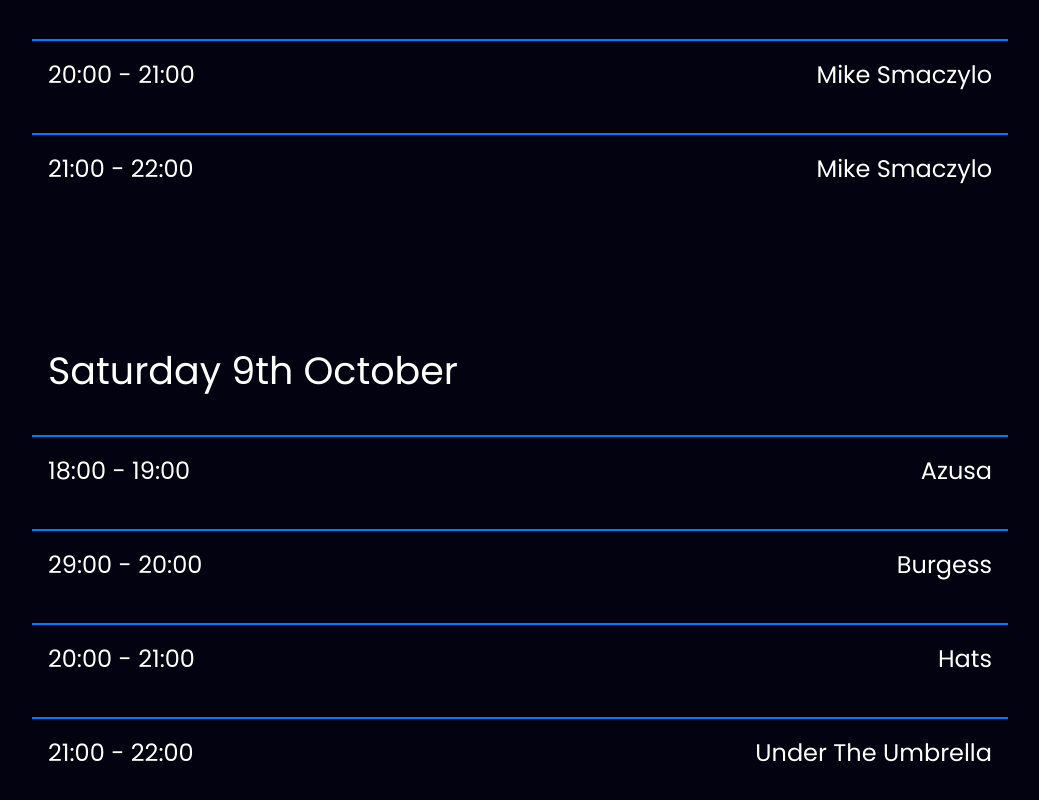
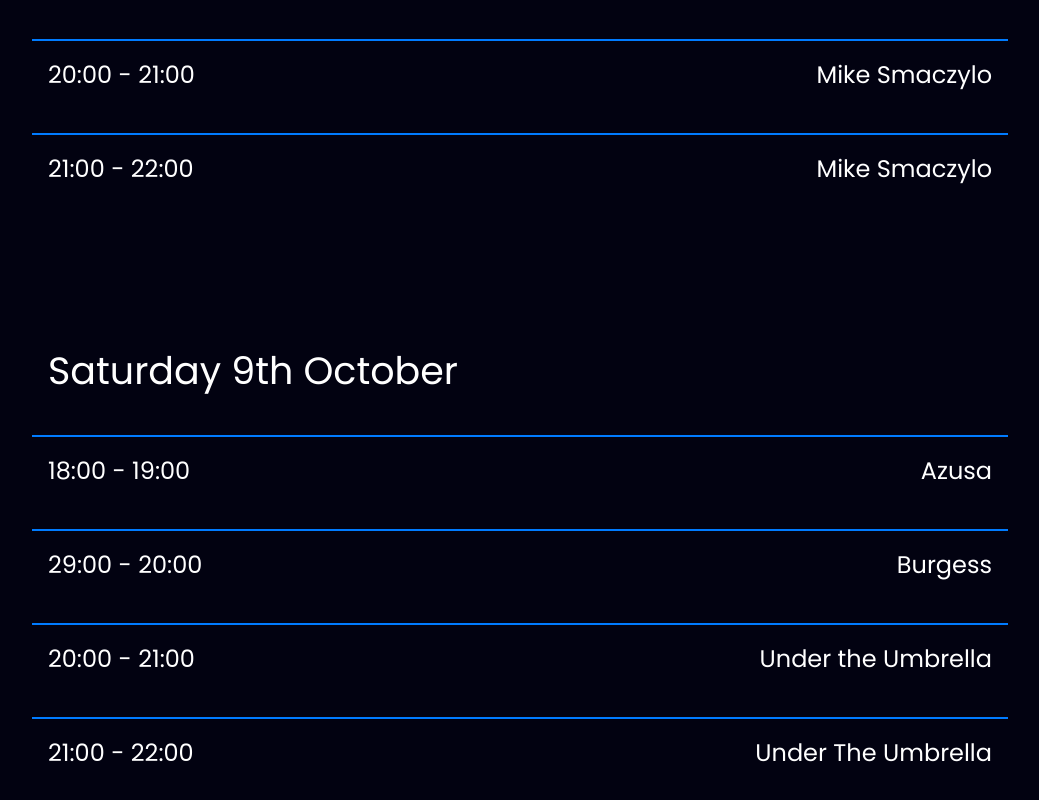
Before and after one commit to katiemhughes/radio-website, a React (Create React App) app: page /schedule in a window 1280 px wide. Shown: the part 1048-1848 px from the top of the page, without its empty margins (120-1159 px from the left). Built offline with nearby package versions, Linux system fonts and the light colour scheme.

Commit message:
schedule change

```diff
--- a/src/components/schedule/Schedule.js
+++ b/src/components/schedule/Schedule.js
@@ -65,7 +65,7 @@ const Schedule = () => {
                 />
                 <ScheduleItem
                     showTime="20:00 - 21:00"
-                    showName="Hats"
+                    showName="Under the Umbrella"
                 />
                 <ScheduleItem
                     showTime="21:00 - 22:00"
```
